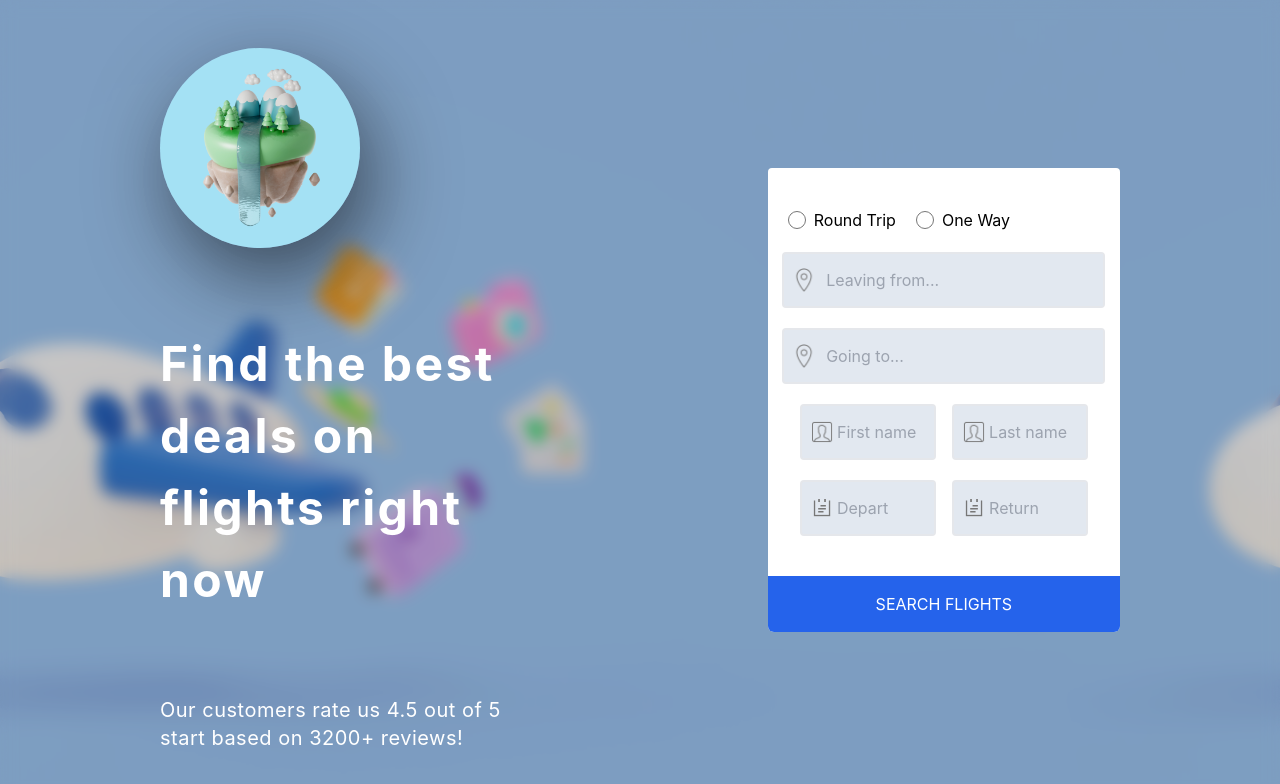
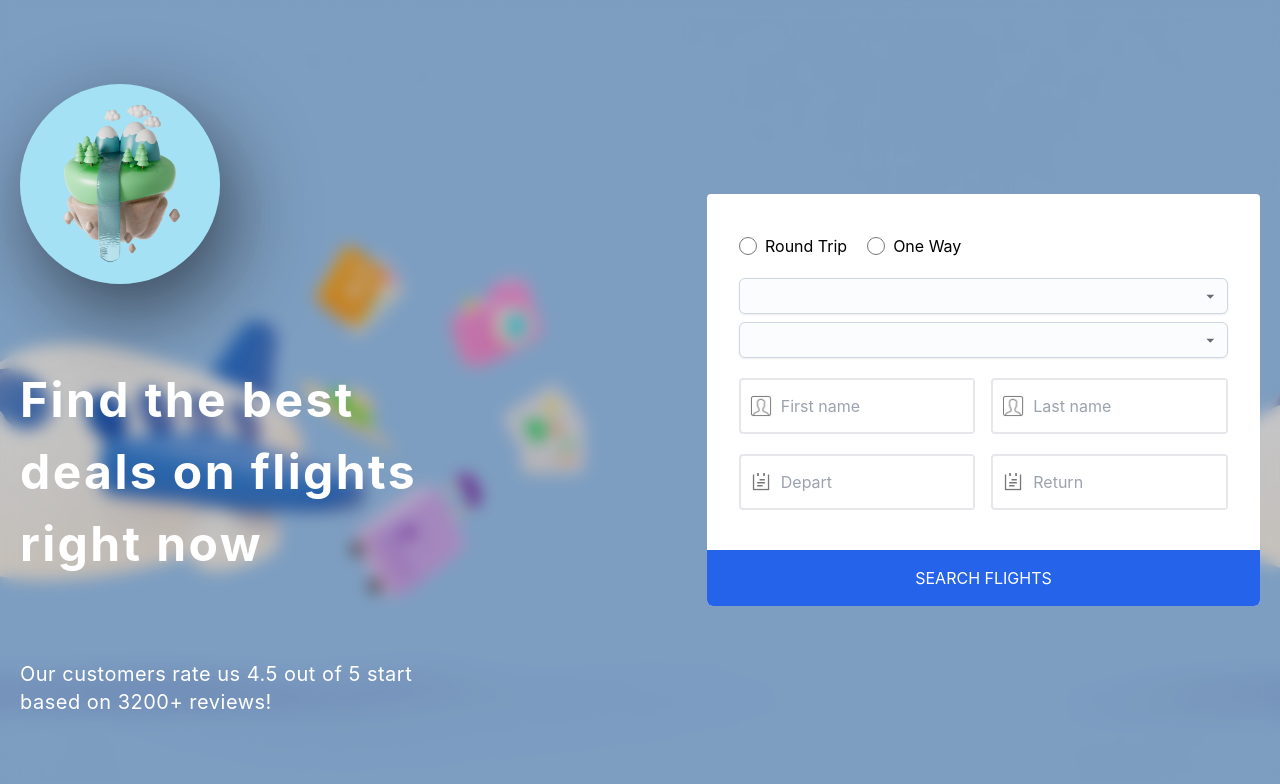
Before and after one commit to ghasemizade/React-pop, a React (Create React App) app in the folder tisell/: page / in a window 1280 px wide. Shown: the top 784 px of the page. Built offline with nearby package versions, Linux system fonts and the light colour scheme.

Commit message:
feat (auto complete mui)

```diff
--- a/tisell/package.json
+++ b/tisell/package.json
@@ -3,6 +3,9 @@
   "version": "0.1.0",
   "private": true,
   "dependencies": {
+    "@emotion/react": "^11.11.1",
+    "@emotion/styled": "^11.11.0",
+    "@mui/joy": "^5.0.0-beta.2",
     "@testing-library/jest-dom": "^5.17.0",
     "@testing-library/react": "^13.4.0",
     "@testing-library/user-event": "^13.5.0",
--- a/tisell/src/App.js
+++ b/tisell/src/App.js
@@ -2,6 +2,7 @@ import './App.css';
 import clsx from 'clsx'
 import Book from './components/Book';
 import Decs from './components/Decs';
+
 
 function App() {
   return (
@@ -14,7 +15,7 @@ function App() {
       <div className={clsx(
         "container",
         "flex justify-between items-center",
-        "px-40"
+        "px-5"
     )}>
       <Decs />
       <Book />
--- a/tisell/src/components/Book.js
+++ b/tisell/src/components/Book.js
@@ -1,7 +1,10 @@
 import clsx from "clsx"
 import React from "react"
 import Radio from './Radio'
-import Input from './InputSearch'
+import InputFill from './InputSearch'
+import Autocomplete from '@mui/joy/Autocomplete';
+import Input from '@mui/joy/Input';
+import Provinces from '../provinces.json'
 
 export default function Book() {
 
@@ -19,22 +22,23 @@ export default function Book() {
             "pt-10"
         )}>
             <Radio />
-            <Input
-                placeholder={'Leaving from...'}
-                label={"leave"}
-                icon={"./location.png"}
-                type={"text"}/>
-            <Input
-                placeholder={'Going to...'}
-                label={"go"}
-                icon={"./location.png"}
-                type={"text"}/>
+            <div className={clsx(
+                "w-full",
+                "px-8 mt-5"
+            )}>
+                <Autocomplete options={Provinces.map(name => name.name)} />
+                <div className={clsx(
+                    "gap",
+                    "my-2"
+                )}></div>
+                <Autocomplete options={Provinces.map(name => name.name)} />
+            </div>
             <div className={clsx(
                 "flex justify-center items-center",
                 "w-full",
                 "px-8"
             )}>
-                <Input
+                <InputFill
                     placeholder={'First name'}
                     label={"firstname"}
                     icon={"./name.png"}
@@ -45,7 +49,7 @@ export default function Book() {
                     "mx-2"
                 )}></div>
 
-                <Input
+                <InputFill
                     placeholder={'Last name'}
                     label={"lastname"}
                     icon={"./name.png"}
@@ -56,7 +60,7 @@ export default function Book() {
                 "w-full",
                 "px-8"
             )}>
-                <Input
+                <InputFill
                     placeholder={'Depart'}
                     label={"depart"}
                     icon={"./calender.png"}
@@ -66,7 +70,7 @@ export default function Book() {
                     "mx-2"
                 )}></div>
 
-                <Input
+                <InputFill
                     placeholder={'Return'}
                     label={"return"}
                     icon={"./calender.png"}
--- a/tisell/src/components/InputSearch.js
+++ b/tisell/src/components/InputSearch.js
@@ -19,7 +19,7 @@ export default function InputSearch({placeholder, label, icon, type}) {
         <>
             <section className={clsx(
                 "input-sec",
-                "bg-slate-200",
+                "bg-[#fff]",
                 "flex justify-start items-center",
                 "w-11/12",
                 "rounded",
@@ -33,7 +33,7 @@ export default function InputSearch({placeholder, label, icon, type}) {
                     )} src={icon} alt={icon} />
                 </label>
                 <input className={clsx(
-                    "bg-slate-200",
+                    "bg-[#fff]",
                     "w-full",
                     "py-3.5",
                     "outline-none"
--- a/tisell/src/components/Radio.js
+++ b/tisell/src/components/Radio.js
@@ -7,7 +7,7 @@ export default function Radio() {
             <section className={clsx(
                 "flex justify-start items-center",
                 "w-full",
-                "px-5"
+                "px-8"
             )}>
                 <span className={clsx(
                     "mr-5",
```
Also changed, not shown: tisell/src/provinces.json (renamed from tisell/json/provinces.json), 1 other file (tests, documents, lock files or other folders).
